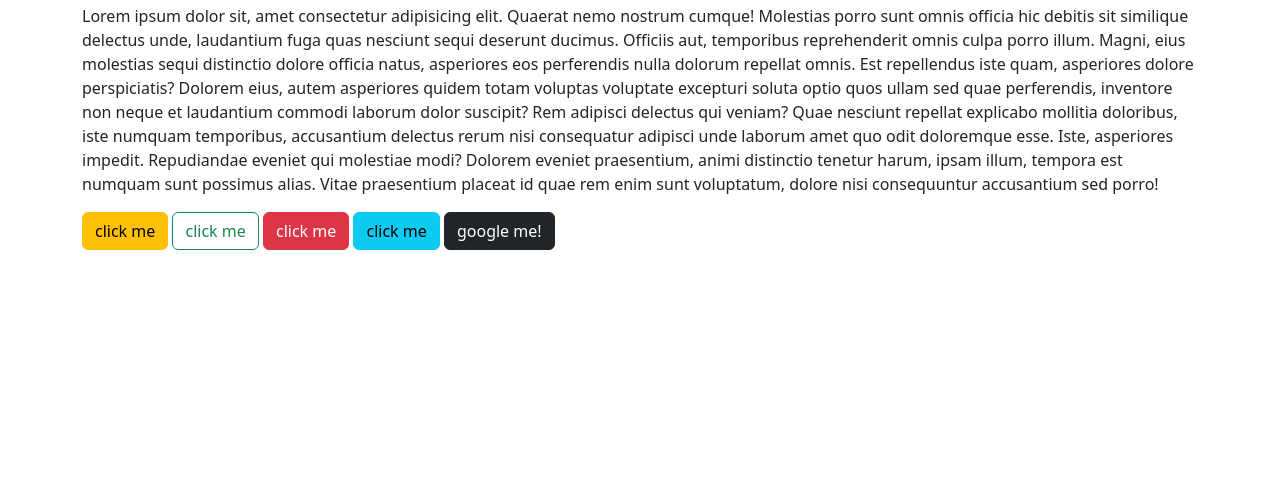
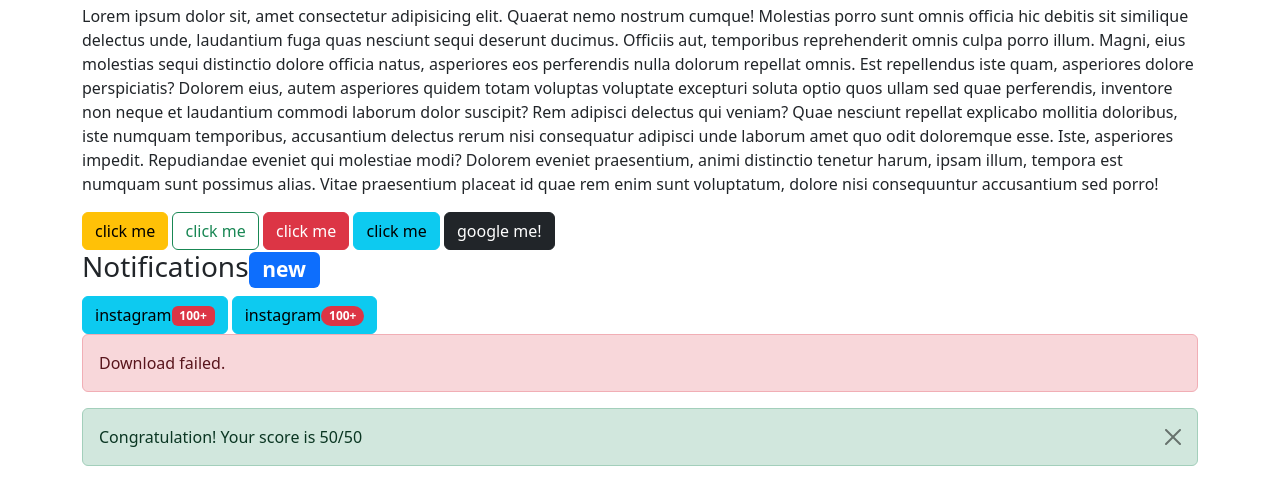
Before and after one commit to vishalgaur752/bootstrap, a plain HTML site: page index.html in a window 1280 px wide. Shown: the part 42-546 px from the top of the page. Drawn offline with nearby package versions, Linux system fonts and the light colour scheme.

Commit message:
bootStarp

```diff
--- a/index.html
+++ b/index.html
@@ -8,23 +8,48 @@
     <link rel="stylesheet" href="https://cdn.jsdelivr.net/npm/bootstrap@5.3.3/dist/css/bootstrap.min.css">
     <link rel="stylesheet" href="style.css">
 </head>
+
 <body>
 
     <!-- <button>click me </button>
     <button class="btn">click me</button> -->
     <div class="container">
         <h2>Bootsrap</h2>
-        <p>Lorem ipsum dolor sit, amet consectetur adipisicing elit. Quaerat nemo nostrum cumque! Molestias porro sunt omnis officia hic debitis sit similique delectus unde, laudantium fuga quas nesciunt sequi deserunt ducimus.
-        Officiis aut, temporibus reprehenderit omnis culpa porro illum. Magni, eius molestias sequi distinctio dolore officia natus, asperiores eos perferendis nulla dolorum repellat omnis. Est repellendus iste quam, asperiores dolore perspiciatis?
-        Dolorem eius, autem asperiores quidem totam voluptas voluptate excepturi soluta optio quos ullam sed quae perferendis, inventore non neque et laudantium commodi laborum dolor suscipit? Rem adipisci delectus qui veniam?
-        Quae nesciunt repellat explicabo mollitia doloribus, iste numquam temporibus, accusantium delectus rerum nisi consequatur adipisci unde laborum amet quo odit doloremque esse. Iste, asperiores impedit. Repudiandae eveniet qui molestiae modi?
-        Dolorem eveniet praesentium, animi distinctio tenetur harum, ipsam illum, tempora est numquam sunt possimus alias. Vitae praesentium placeat id quae rem enim sunt voluptatum, dolore nisi consequuntur accusantium sed porro!</p>
+        <p>Lorem ipsum dolor sit, amet consectetur adipisicing elit. Quaerat nemo nostrum cumque! Molestias porro sunt
+            omnis officia hic debitis sit similique delectus unde, laudantium fuga quas nesciunt sequi deserunt ducimus.
+            Officiis aut, temporibus reprehenderit omnis culpa porro illum. Magni, eius molestias sequi distinctio
+            dolore officia natus, asperiores eos perferendis nulla dolorum repellat omnis. Est repellendus iste quam,
+            asperiores dolore perspiciatis?
+            Dolorem eius, autem asperiores quidem totam voluptas voluptate excepturi soluta optio quos ullam sed quae
+            perferendis, inventore non neque et laudantium commodi laborum dolor suscipit? Rem adipisci delectus qui
+            veniam?
+            Quae nesciunt repellat explicabo mollitia doloribus, iste numquam temporibus, accusantium delectus rerum
+            nisi consequatur adipisci unde laborum amet quo odit doloremque esse. Iste, asperiores impedit. Repudiandae
+            eveniet qui molestiae modi?
+            Dolorem eveniet praesentium, animi distinctio tenetur harum, ipsam illum, tempora est numquam sunt possimus
+            alias. Vitae praesentium placeat id quae rem enim sunt voluptatum, dolore nisi consequuntur accusantium sed
+            porro!</p>
         <button class="btn btn-warning">click me</button>
         <button class="btn btn-outline-success">click me</button>
         <button class="btn btn-danger">click me</button>
         <button class="btn btn-info">click me</button>
-        <a href="#" class="btn btn-dark">google me!</a>
+        <a href="#" class="btn btn-dark">google me!</a><br>
+        <h3>Notifications<span class="badge bg-primary">new</span></h3>
+
+        <button class="btn btn-info">instagram<span class="badge bg-danger">100+</span></button>
+        <button class="btn btn-info">instagram<span class="badge bg-danger rounded-pill">100+</span></button>
+
+
+        <!-- Alerts -->
+        <div class="alert alert-danger">Download failed.</div>
+        <div class="alert alert-success alert-dismissible">Congratulation! Your score is 50/50
+            <button class="btn-close" data-bs-dismiss="alert"></button>
+        </div>
     </div>
+
+
+
     <script src="https://cdn.jsdelivr.net/npm/bootstrap@5.3.3/dist/js/bootstrap.bundle.min.js"></script>
 </body>
+
 </html>
```
